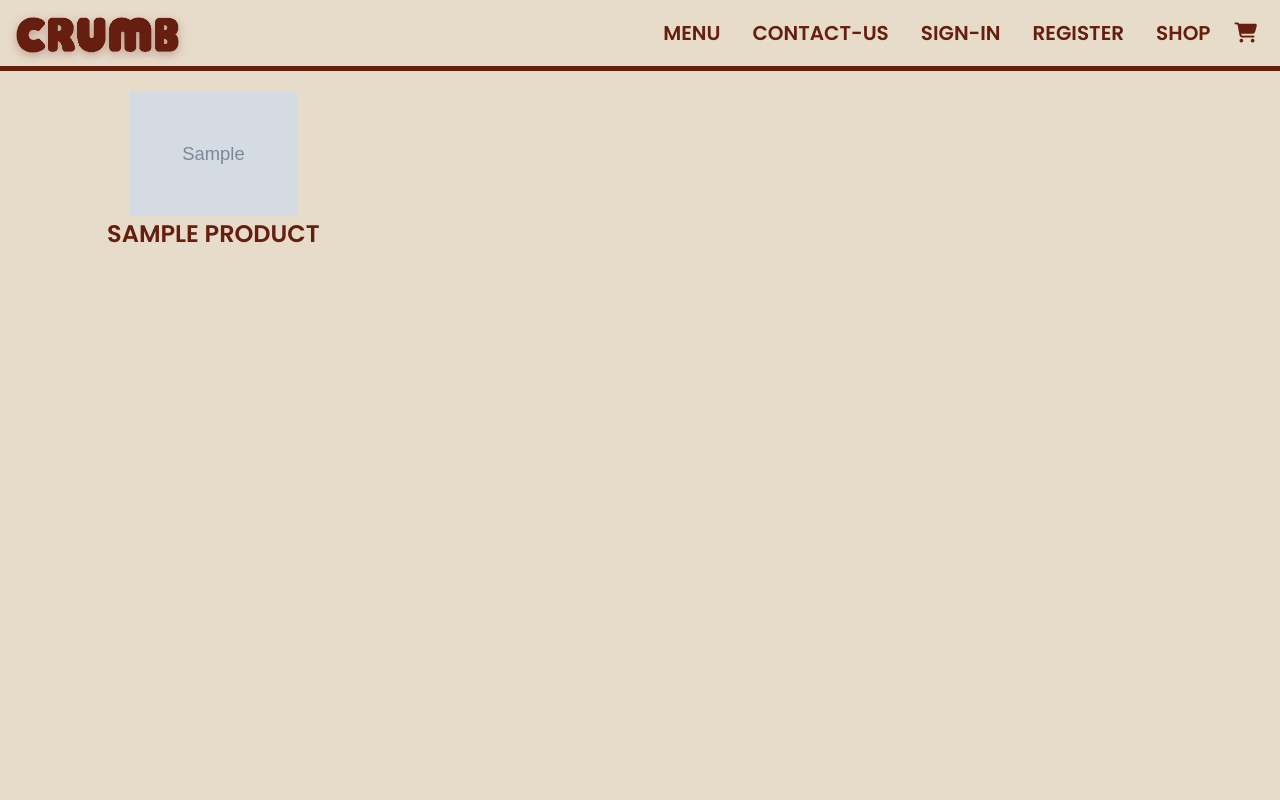
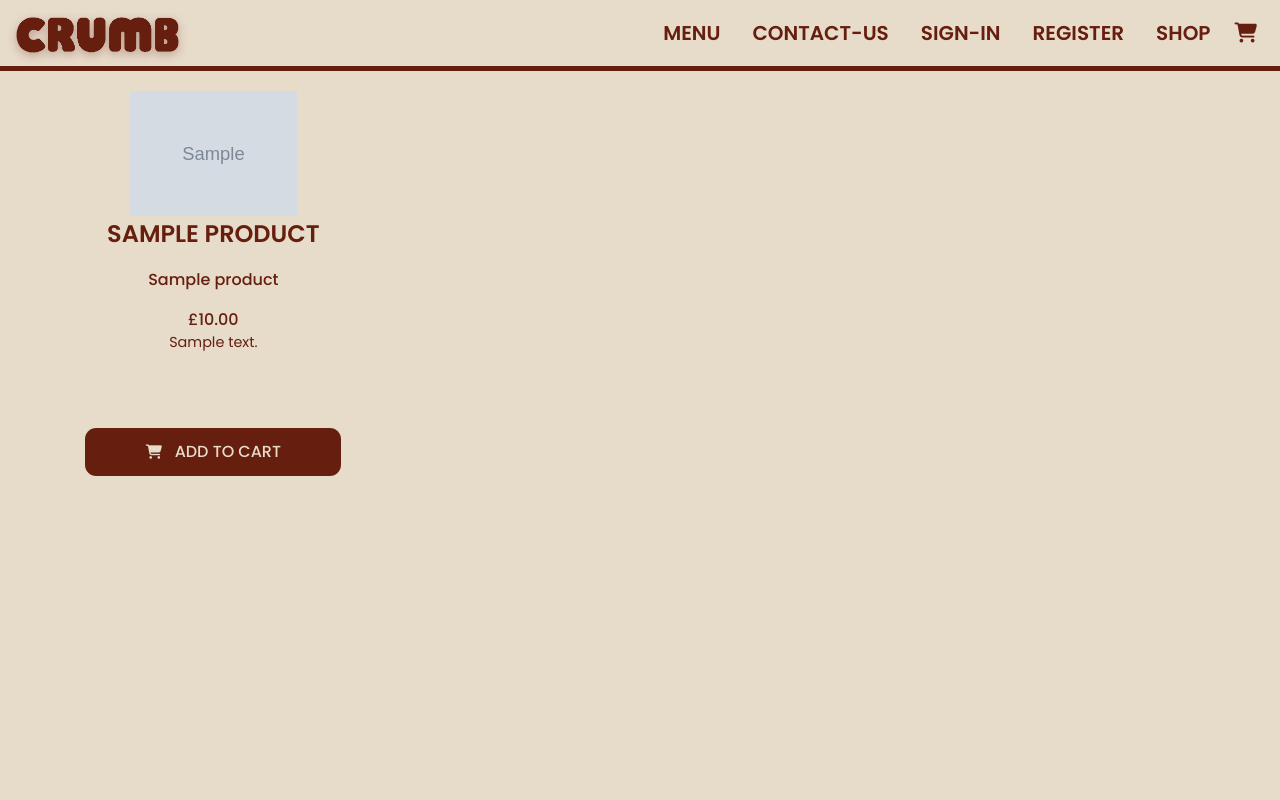
Before and after one commit to Berilkdd/crumb, a Django app: page /products/ in a window 1280 px wide. Run offline with Django 3.2, Linux system fonts and the light colour scheme; tables that the repository leaves empty hold one stand-in row (values such as "Sample post"); grey boxes marked "Sample" are stand-in pictures; some libraries are stand-ins or nearby versions; some web fonts are replaced.

```diff
--- a/products/templates/products/products.html
+++ b/products/templates/products/products.html
@@ -25,7 +25,22 @@
                         {{ product.name|upper }}
                     </p>
 
+                    <p class="product-subtitle mb-3">
+                        {{ product.subtitle }}
+                    </p>
 
+                    <p class="product-price">
+                        £{{ product.price }}
+                    </p>
+
+                    <p class="product-description">
+                        {{ product.description}}
+                    </p>
+
+                    <a href="{% url 'add_to_cart' product.id %}" class="button button-primary button-fixed">
+                        <i class="fa-solid fa-cart-shopping"></i>
+                        ADD TO CART
+                    </a>
                 </div>
 
             </div>
```
